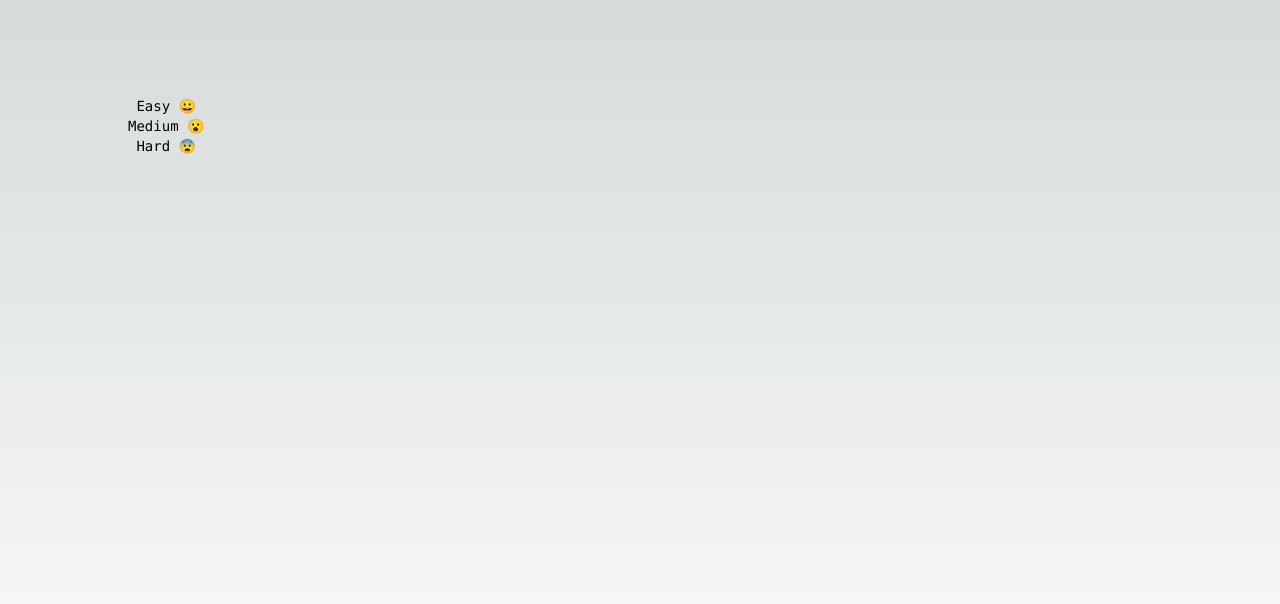
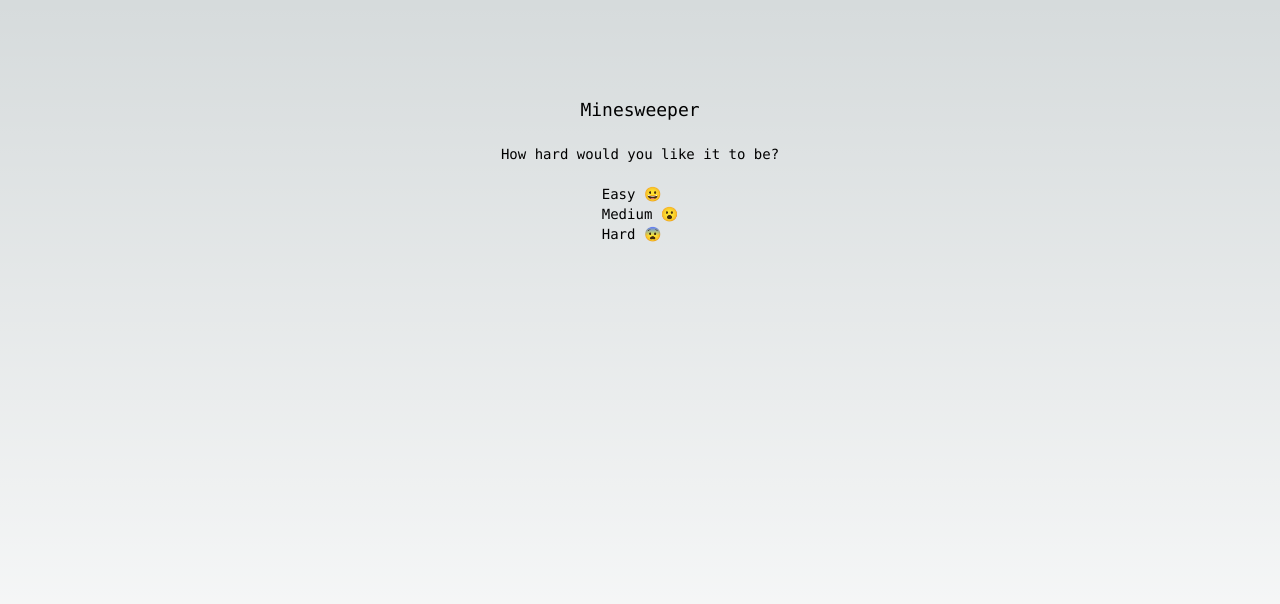
Before and after one commit to smaclell/minesweeper, a Next.js app in the folder ui/: page / in a window 1280 px wide. Shown: the top 604 px of the page. Built offline with nearby package versions, Linux system fonts and the light colour scheme.

Commit message:
Improving the styling

```diff
--- a/ui/src/app/globals.css
+++ b/ui/src/app/globals.css
@@ -53,6 +53,7 @@ body {
   background-color: #3b3b3b;
   border: #222222 4px inset;
   transition: all 0.2s ease-in-out;
+  user-select: none;
 }
 
 .tile.unknown, .tile.flag {
--- a/ui/src/app/page.tsx
+++ b/ui/src/app/page.tsx
@@ -18,8 +18,10 @@ export default function Home() {
 
   return (
     <main className="flex min-h-screen flex-col items-center justify-between p-24">
-      <div className="z-10 max-w-5xl w-full items-center justify-between font-mono text-sm lg:flex">
-        <div className="flex flex-col items-center justify-center">
+      <div className="z-10 max-w-5xl w-full flex flex-col items-center justify-center font-mono text-sm space-y-5">
+        <h1 className="text-lg">Minesweeper</h1>
+        <p>How hard would you like it to be?</p>
+        <div className="flex flex-col items-start justify-center">
           <button onClick={() => create(8, 8, 5)}>
             Easy 😀
           </button>
--- a/ui/src/app/world/page.tsx
+++ b/ui/src/app/world/page.tsx
@@ -105,7 +105,7 @@ export default function WorldPage() {
 
   return (
     <main className="flex min-h-screen flex-col items-center justify-between p-24">
-      <div className="z-10 max-w-5xl w-full items-center justify-between font-mono text-sm lg:flex">
+      <div className="z-10 max-w-5xl w-full items-center flex flex-col justify-center font-mono text-sm">
         {world? <WorldView world={world} /> : <LoadingView />}
       </div>
     </main>
```
